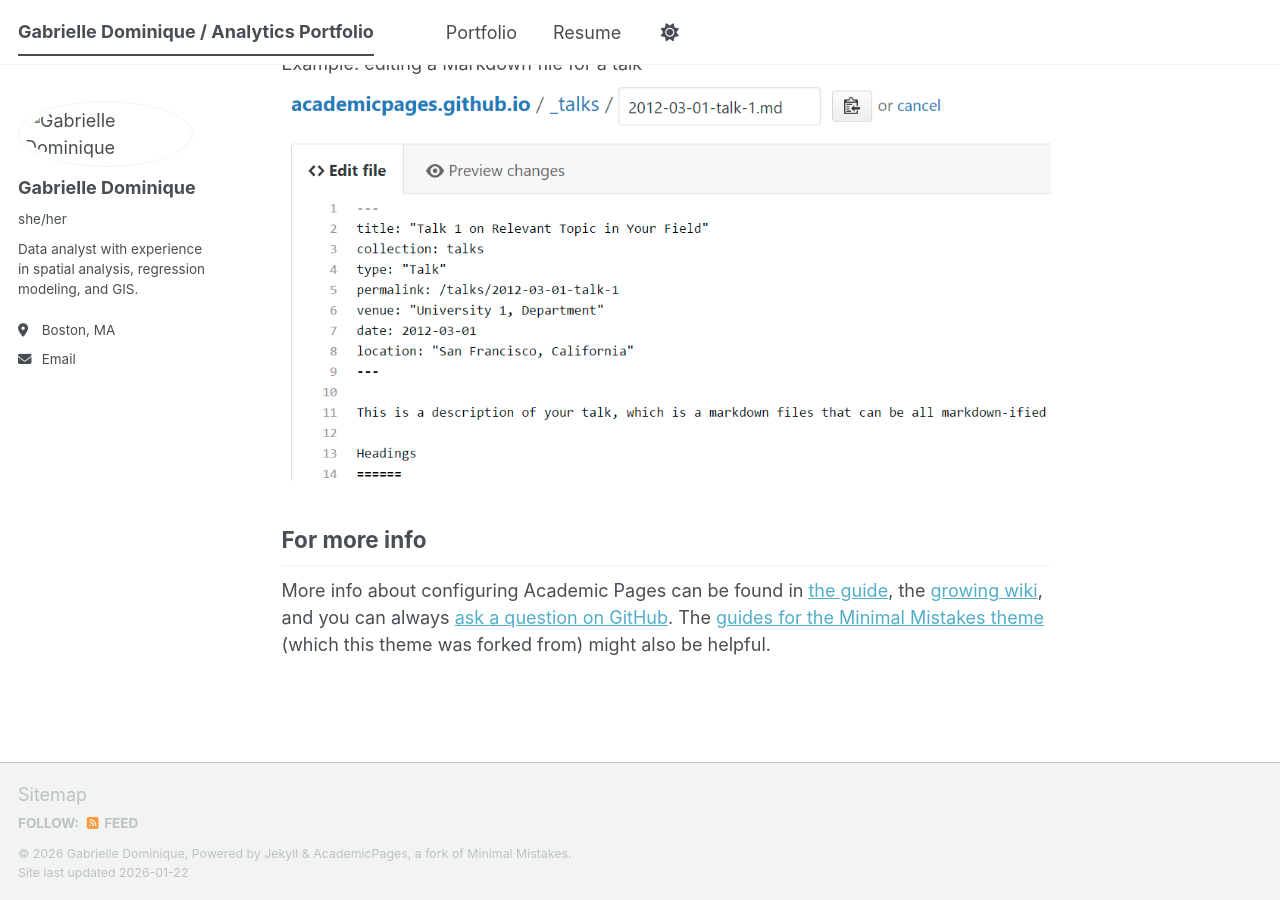
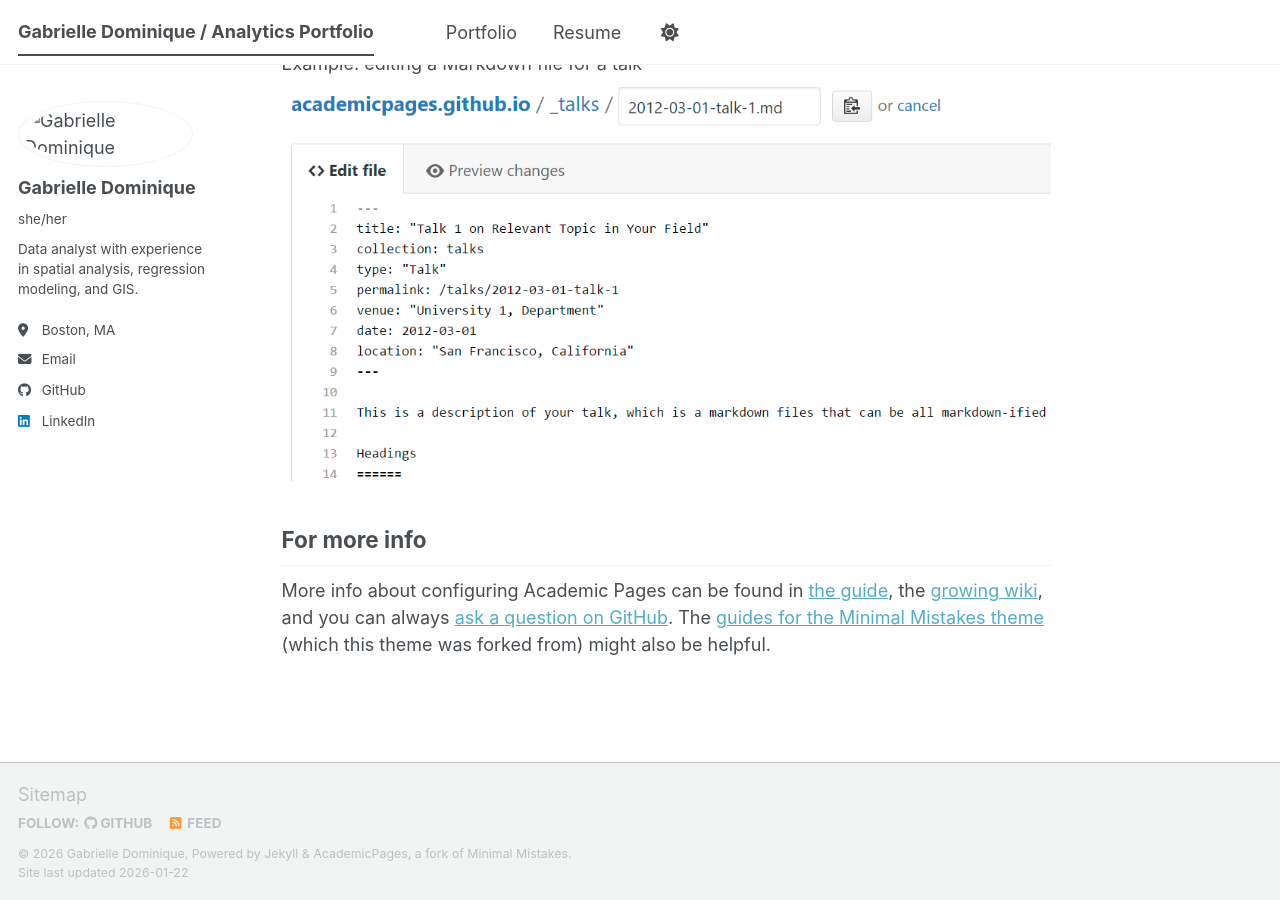
Before and after one commit to gabriellejd/gabriellejd.github.io, a Jekyll site: the page built from _pages/about.md, in a window 1280 px wide and 900 px high, scrolled down 2720 px. Built offline with Jekyll 4.4.1, drawn with Linux system fonts in a browser that asks for light colours; a script bundle is joined from its source files by our own code; library files that are not in the unit come from our copies.

Commit message:
Update _config.yml

```diff
--- a/_config.yml
+++ b/_config.yml
@@ -29,6 +29,9 @@
   bio              : "Data analyst with experience in spatial analysis, regression modeling, and GIS."
   location         : "Boston, MA"
   email            : "gdominique04@gmail.com"
+  github           : "https://github.com/gabriellejd"
+  linkedin         : "https://www.linkedin.com/in/gabrielle-dominique-786b4123b"
+
 
 social:
   type: "Person"
```
